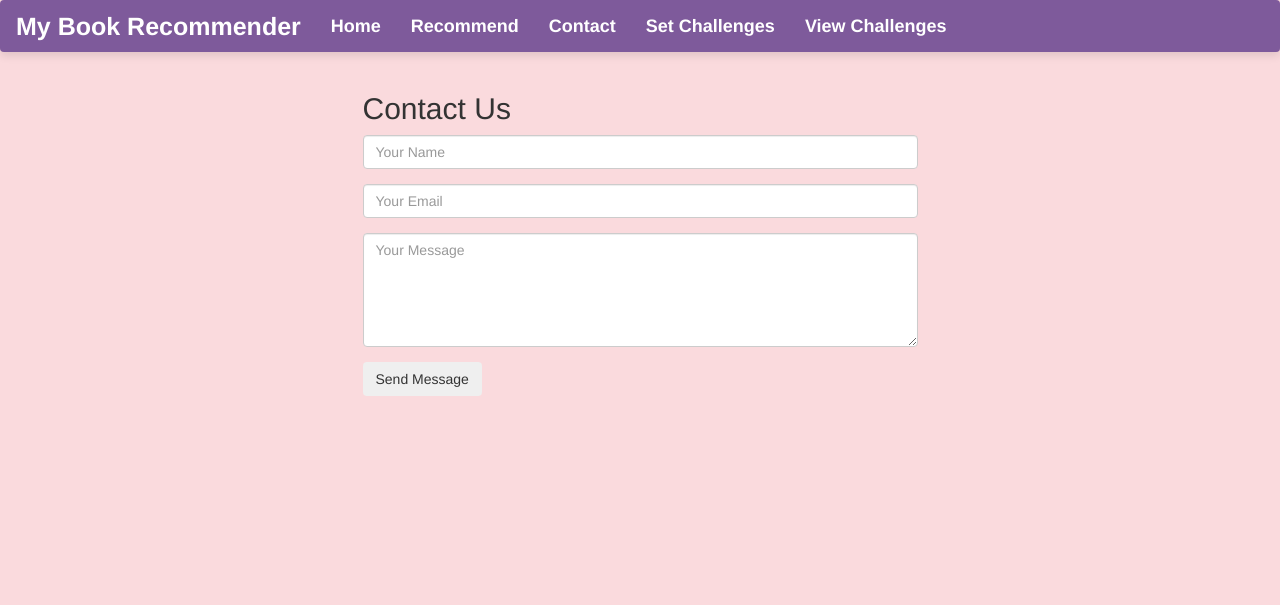
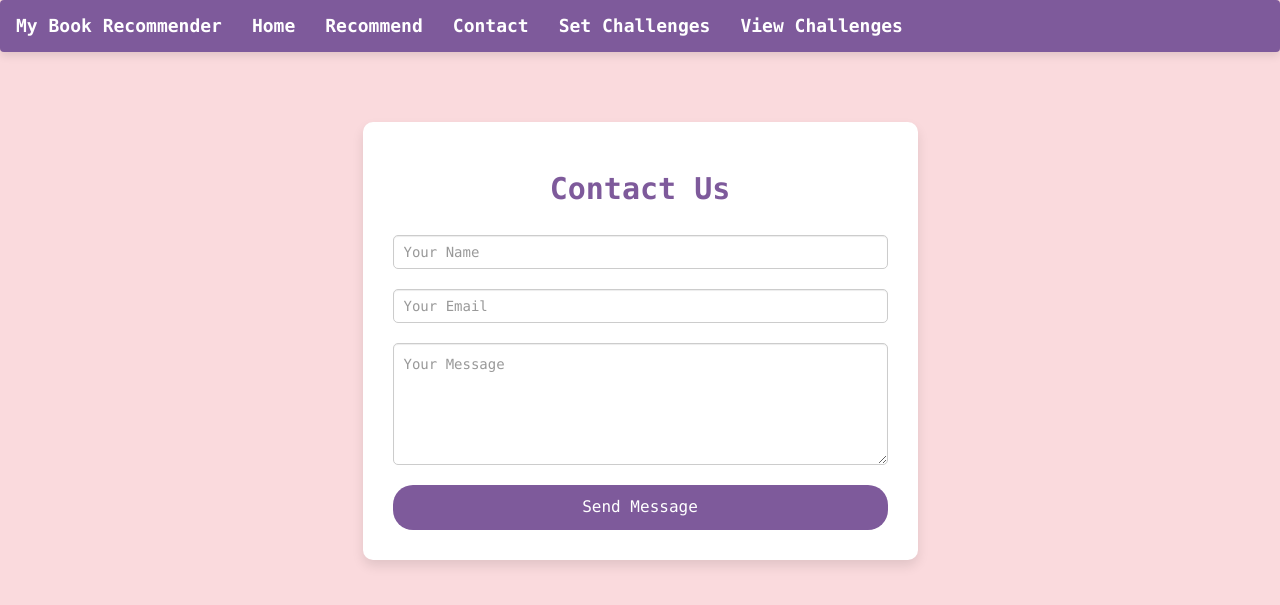
Before and after one commit to hpriyankaa/book-rec-system, a Flask app: page /contact in a window 1280 px wide. Shown: the top 605 px of the page. Run offline with Flask 3, Linux system fonts and the light colour scheme; parts of the project's set-up code (start-up, migrations or seed data) failed here and were passed over.

Commit message:
Updated contact page

```diff
--- a/app.py
+++ b/app.py
@@ -54,23 +54,6 @@ def recommend():
     return render_template('recommend.html', data=data)
 
 
-@app.route('/contact')
-def contact():
-    return render_template('contact.html')
-
-
-@app.route('/submit_contact', methods=['POST'])
-def submit_contact():
-    name = request.form.get('name')
-    email = request.form.get('email')
-    message = request.form.get('message')
-
-    # You can process/store the form data here
-    print(f"Received message from {name}, Email: {email}, Message: {message}")
-
-    return 'Thank you for reaching out! We will get back to you soon.'
-
-
 @app.route('/set_challenge', methods=['GET', 'POST'])
 def set_challenge():
     if request.method == 'POST':
@@ -94,6 +77,23 @@ def set_challenge():
     return render_template('set_challenge.html')
 
 
+@app.route('/contact')
+def contact():
+    return render_template('contact.html')
+
+
+@app.route('/submit_contact', methods=['POST'])
+def submit_contact():
+    name = request.form.get('name')
+    email = request.form.get('email')
+    message = request.form.get('message')
+
+    # You can process/store the form data here
+    print(f"Received message from {name}, Email: {email}, Message: {message}")
+
+    return 'Thank you for reaching out! We will get back to you soon.'
+
+
 @app.route('/view_challenges')
 def view_challenges():
     conn = get_db_connection()
--- a/templates/contact.html
+++ b/templates/contact.html
@@ -6,36 +6,31 @@
     <!-- Bootstrap CSS -->
     <link rel="stylesheet" href="https://cdn.jsdelivr.net/npm/bootstrap@3.3.7/dist/css/bootstrap.min.css" integrity="sha384-BVYiiSIFeK1dGmJRAkycuHAHRg32OmUcww7on3RYdg4Va+PmSTsz/K68vbdEjh4u" crossorigin="anonymous">
 </head>
-
-<body>
 <style>
-    /* General Text Styling */
-    .text-white {
-        color: #5C5C5C;
+     #texxt {
+        color: white;
+    }
+    /* General Styling */
+    body {
+        background-color: #FADADD;
         font-family: "Lucida Console", "Courier New", monospace;
-        margin: 5px 0;
-        font-weight: bold;
     }
 
-    /* Navbar Styling */
-    #texxt {
+    .navbar {
+        font-size: 25px;
+        font-weight: bold;
         color: white;
-    }
-    .navbar {
         background-color: #7E5A9B;
         box-shadow: 0 4px 8px rgba(0, 0, 0, 0.1);
     }
-    .navbar-brand {
-        font-size: 25px;
-        font-weight: bold;
-        color: white;
-    }
-    .navbar-nav > li > a {
+
+    .navbar-brand, .navbar-nav > li > a {
         font-size: 18px;
         color: white !important;
         font-weight: bold;
         transition: background-color 0.3s ease, color 0.3s ease;
     }
+
     .navbar-nav > li > a:hover {
         background-color: #F5B7B1;
         color: white !important;
@@ -43,68 +38,43 @@
         padding: 5px 15px;
     }
 
-    /* Card Styling */
-    .card {
-        border: 1px solid #ddd;
+    .contact-container {
+        background-color: white;
         border-radius: 10px;
-        padding: 15px;
-        transition: transform 0.3s ease, background-color 0.3s ease;
-        box-shadow: 0 4px 8px rgba(0, 0, 0, 0.1);
-        text-align: center;
-        height: 100%;
-        background-color: #FADADD; /* Match card background to page */
-    }
-    .card:hover {
-        transform: scale(1.05);
-        background-color: #F7A5A6; /* Slightly darker pink on hover */
-        box-shadow: 0 6px 12px rgba(0, 0, 0, 0.2);
+        box-shadow: 0 6px 12px rgba(0, 0, 0, 0.1);
+        padding: 30px;
+        margin-top: 50px;
     }
 
-    /* Card Image Styling */
-    .card-img-top {
-        width: 100%;
-        height: 300px;
-        object-fit: cover;
-        border-radius: 8px;
-    }
-
-    /* Text and Badge Styling inside Card */
-    h4, p {
-        font-size: 16px;
-        margin: 10px 0;
-    }
-    .badge-rating {
-        background-color: #f39c12;
-        color: white;
-        padding: 5px 10px;
-        font-size: 12px;
-        border-radius: 20px;
-        margin-bottom: 10px;
-    }
-    .badge-votes {
-        background-color: #3498db;
-        color: white;
-        padding: 5px 10px;
-        font-size: 12px;
-        border-radius: 20px;
-        margin-bottom: 10px;
-        margin-top: 10px; /* Extra space between rating and votes */
-    }
-
-    /* Flexbox for Layout */
-    .row {
-        display: flex;
-        flex-wrap: wrap;
-    }
-    .col-md-3 {
+    h2 {
+        color: #7E5A9B;
+        text-align: center;
+        font-weight: bold;
         margin-bottom: 30px;
     }
 
+    .form-control {
+        border-radius: 5px;
+        margin-bottom: 20px;
+        padding: 10px;
+    }
+
+    .btn-submit {
+        background-color: #7E5A9B;
+        color: white;
+        border-radius: 20px;
+        padding: 10px 20px;
+        font-size: 16px;
+        display: block;
+        width: 100%;
+    }
+
+    .btn-submit:hover {
+        background-color: #5A4279;
+    }
 </style>
-<body style="background-color: #FADADD">
-
-    <!-- Navbar Section -->
-    <nav class="navbar">
+<body>
+ <nav class="navbar">
         <div class="container-fluid">
             <div class="navbar-header">
                 <a class="navbar-brand" id="texxt">My Book Recommender</a>
@@ -119,6 +89,7 @@
             </ul>
         </div>
     </nav>
+
     <!-- Contact Form -->
     <div class="container">
         <div class="row">
```
Also changed, not shown: reading_challenge.db (added), your_database.db.
